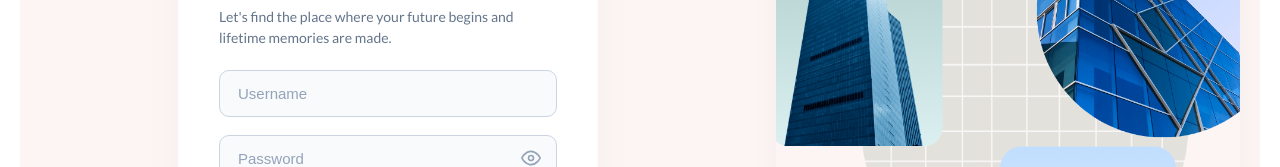
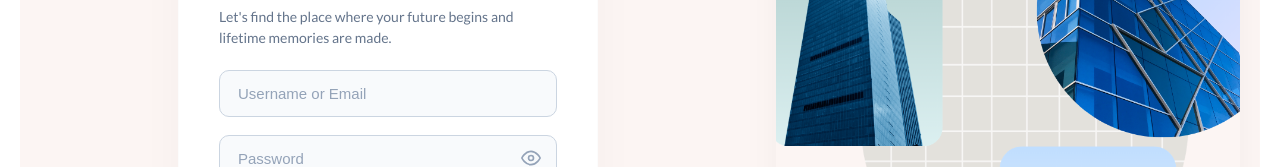
Before and after one commit to rohansaini-02/Property-Pal, a React (Vite) app in the folder frontend/: page /login in a window 1280 px wide. Shown: the part 352-519 px from the top of the page. Built offline with nearby package versions, Linux system fonts and the light colour scheme; no server answers.

Commit message:
Support authenticating using either Username or Email, permit local loopback CORS origin, and remove text constraints

```diff
--- a/frontend/src/routes/login/login.jsx
+++ b/frontend/src/routes/login/login.jsx
@@ -81,9 +81,9 @@ function Login() {
             name="username"
             required
             minLength={3}
-            maxLength={20}
+            maxLength={isLoginView ? 100 : 20}
             type="text"
-            placeholder="Username"
+            placeholder={isLoginView ? "Username or Email" : "Username"}
           />
 
           {!isLoginView && (
--- a/frontend/src/routes/register/register.jsx
+++ b/frontend/src/routes/register/register.jsx
@@ -81,9 +81,9 @@ function Register() {
             name="username"
             required
             minLength={3}
-            maxLength={20}
+            maxLength={isLoginView ? 100 : 20}
             type="text"
-            placeholder="Username"
+            placeholder={isLoginView ? "Username or Email" : "Username"}
           />
 
           {!isLoginView && (
```
Also changed, not shown: 2 other files (tests, documents, lock files or other folders).
